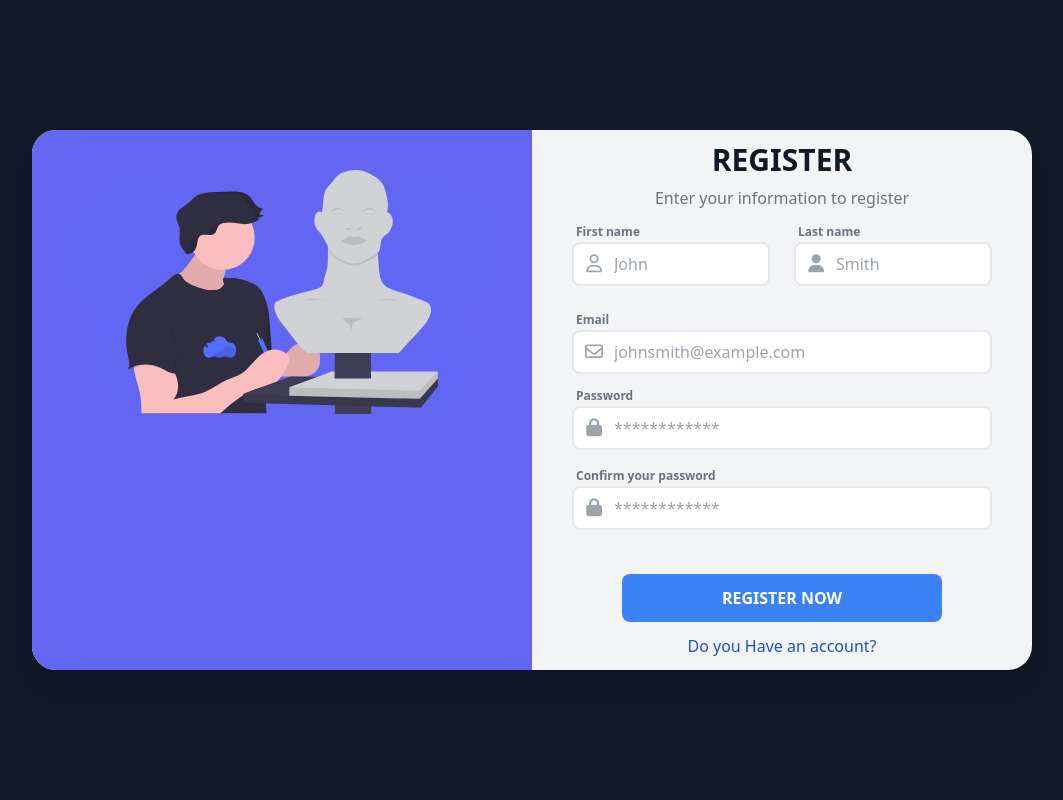
After one commit to DaliGabriel/UrlSave, a PHP site: page /register.php in a window 1280 px wide. The commit adds this page. Shown: the whole page, without its empty margins (108-1171 px from the left). Run offline with PHP 8.4, Linux system fonts and the light colour scheme; some libraries are stand-ins or nearby versions.

Commit message:
many changes

```diff
--- /dev/null
+++ b/views/register.php
@@ -0,0 +1,129 @@
+<!DOCTYPE html>
+<html lang="en">
+<head>
+    <meta charset="UTF-8">
+    <meta http-equiv="X-UA-Compatible" content="IE=edge">
+    <meta name="viewport" content="width=device-width, initial-scale=1.0">
+    <script src="https://cdn.tailwindcss.com"></script>
+    <script src="https://kit.fontawesome.com/c6dcf34e7b.js" crossorigin="anonymous"></script>
+    <title>Register</title>
+</head>
+<body>
+<div class="min-w-screen min-h-screen bg-gray-900 flex items-center justify-center px-5 py-5">
+    <div class="bg-gray-100 text-gray-500 rounded-3xl shadow-xl w-full overflow-hidden" style="max-width:1000px">
+        <div class="md:flex w-full">
+            <div class="hidden md:block w-1/2 bg-indigo-500 py-10 px-10">
+                <img src="/crud_php_sql/views/assets/undraw_sculpting_-1-c9p.svg" alt="svg-register">
+            </div>
+            <div class="w-full md:w-1/2 py-3 px-5 md:px-10">
+                <div class="text-center mb-2">
+                    <h1 class="font-bold text-3xl text-gray-900 mb-2">REGISTER</h1>
+                    <p>Enter your information to register</p>
+                </div>
+                <div>
+                    <!--Formulario -->
+                    <form action="/crud_php_sql/controller/create_user.php" method="POST">
+                        <div class="flex -mx-3">
+
+                            <div class="w-1/2 px-3 mb-5">
+                                <label for="" class="text-xs font-semibold px-1">First name</label>
+                                <div class="flex">
+                                    <div class="w-10 z-10 pl-1 text-center pointer-events-none flex items-center justify-center"><i class="fa-regular fa-user  mdi mdi-account-outline text-gray-400 text-lg"></i></div>
+                                    <input  type="text" name="first_name_register" class="w-full -ml-10 pl-10 pr-3 py-2 rounded-lg border-2 border-gray-200 outline-none focus:border-indigo-500" placeholder="John" required  title="Letters And Minimum 4">
+                                </div>
+                            </div>
+
+                            <div class="w-1/2 px-3 mb-5">
+                                <label for="" class="text-xs font-semibold px-1">Last name</label>
+                                <div class="flex">
+                                    <div class="w-10 z-10 pl-1 text-center pointer-events-none flex items-center justify-center"><i class="fa-solid fa-user mdi mdi-account-outline text-gray-400 text-lg"></i></div>
+                                    <input name="last_name_register" type="text" class="w-full -ml-10 pl-10 pr-3 py-2 rounded-lg border-2 border-gray-200 outline-none focus:border-indigo-500" placeholder="Smith" required title="Letters And Minimum 4">
+                                </div>
+                            </div>
+
+                        </div>
+
+                        <div class="flex -mx-3">
+                            <div class="w-full px-3 mb-2">
+                                <label for="" class="text-xs font-semibold px-1">Email</label>
+                                <div class="flex">
+                                    <div class="w-10 z-10 pl-1 text-center pointer-events-none flex items-center justify-center"><i class="fa-regular fa-envelope text-gray-400 text-lg"></i></div>
+                                    <input name="email_register" type="email" class="w-full -ml-10 pl-10 pr-3 py-2 rounded-lg border-2 border-gray-200 outline-none focus:border-indigo-500" placeholder="johnsmith@example.com" required>
+                                </div>
+                            </div>
+                        </div>
+
+                        <div class="flex -mx-3">
+                            <div class="w-full px-3 mb-3">
+                                <label for="" class="text-xs font-semibold px-1">Password</label>
+                                <div class="flex">
+                                    <div class="w-10 z-10 pl-1 text-center pointer-events-none flex items-center justify-center"><i class="fa-solid fa-lock text-gray-400 text-lg"></i></div>
+                                    <input id="password" name="password_register" type="password" class="w-full -ml-10 pl-10 pr-3 py-2 rounded-lg border-2 border-gray-200 outline-none focus:border-indigo-500" placeholder="************" required minlength="8">
+                                </div>
+                            </div>
+                        </div>
+
+
+
+
+
+                        <div class="flex -mx-3">
+                            <div class="w-full px-3 mb-6">
+                                <label for="" class="text-xs font-semibold px-1">Confirm your password</label>
+                                <div class="flex" >
+                                    <div class="w-10 z-10 pl-1 text-center pointer-events-none flex items-center justify-center"><i class="fa-solid fa-lock text-gray-400 text-lg"></i></div>
+                                    <input id="confirm_password" name="password_register_confirm" type="password" class="w-full -ml-10 pl-10 pr-3 py-2 rounded-lg border-2 border-gray-200 outline-none focus:border-indigo-500" placeholder="************" required minlength="8">
+                                </div>
+                            </div>
+                        </div>
+
+                        <div class="border-gray-200 rounded-3xl shadow-xl w-full">
+                            <span class="flex justify-center mb-5" id="message"></span>
+                        </div>
+
+
+                        <div class="flex -mx-1">
+                            <div class="w-full px-3 mb-3">
+                                <button  type="submit" class="block w-full max-w-xs mx-auto bg-blue-500 hover:bg-blue-700 focus:bg-blue-700 text-white rounded-lg px-3 py-3 font-semibold">REGISTER NOW</button>
+                            </div>
+                        </div>
+
+
+
+                        <div class="grid place-items-center">
+                            <a class="text-blue-700"
+                                href="login.php">
+                                Do you Have an account?
+                            </a>
+                        </div>
+                    </form>
+                </div>
+            </div>
+        </div>
+    </div>
+</div>
+<!--ajax api-->
+<script src="https://ajax.googleapis.com/ajax/libs/jquery/2.1.1/jquery.min.js"></script>
+<script>
+    // check passwords match
+    $('#password, #confirm_password').on('keyup', function () {
+  if ($('#password').val() == $('#confirm_password').val()) {
+    $('#message').html('The Passwords Matching').css('color', 'rgb(34 197 94)');
+  }else
+    $('#message').html('The Passwords Not Matching').css('color', 'rgb(159 18 57)');
+});
+</script>
+<script>
+        var password = document.getElementById("password")
+      , confirm_password = document.getElementById("confirm_password");
+
+function validatePassword(){
+    confirm_password.setCustomValidity( password.value !=
+    confirm_password.value ? "Passwords Don't Match" : '');
+}
+
+password.onchange = validatePassword;
+confirm_password.onkeyup = validatePassword;
+</script>
+</body>
+</html>
```
Also changed, not shown: controller/create_user.php (added, +21 -0 lines), database/Connection.php (added, +9 -0 lines), database/config.php (added, +10 -0 lines), views/login.php (renamed from views/login.html, +6 -5 lines), views/register.html (deleted, +0 -75 lines).
